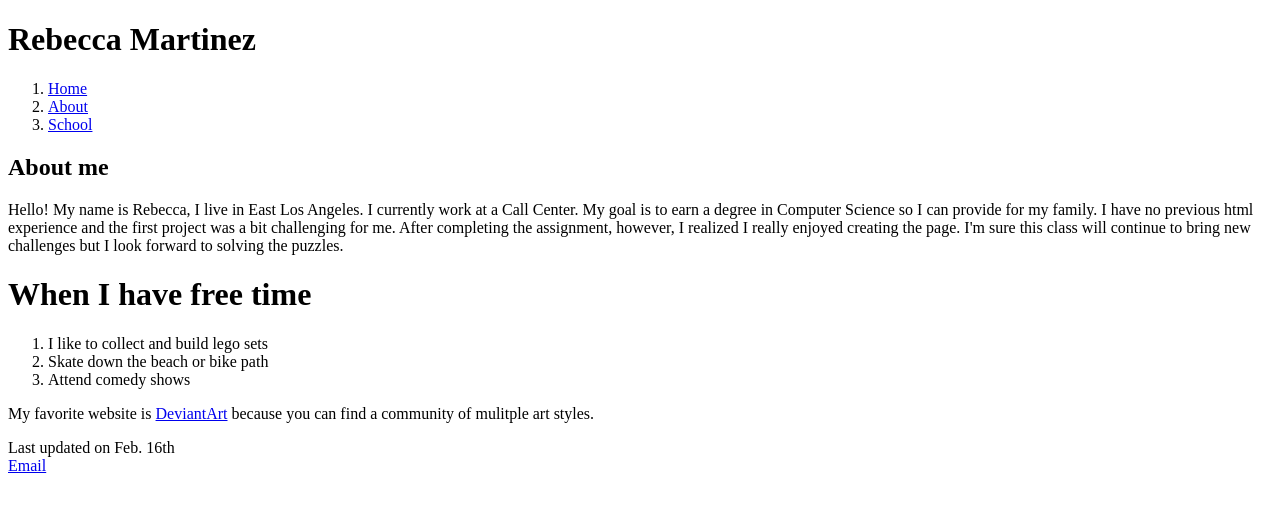
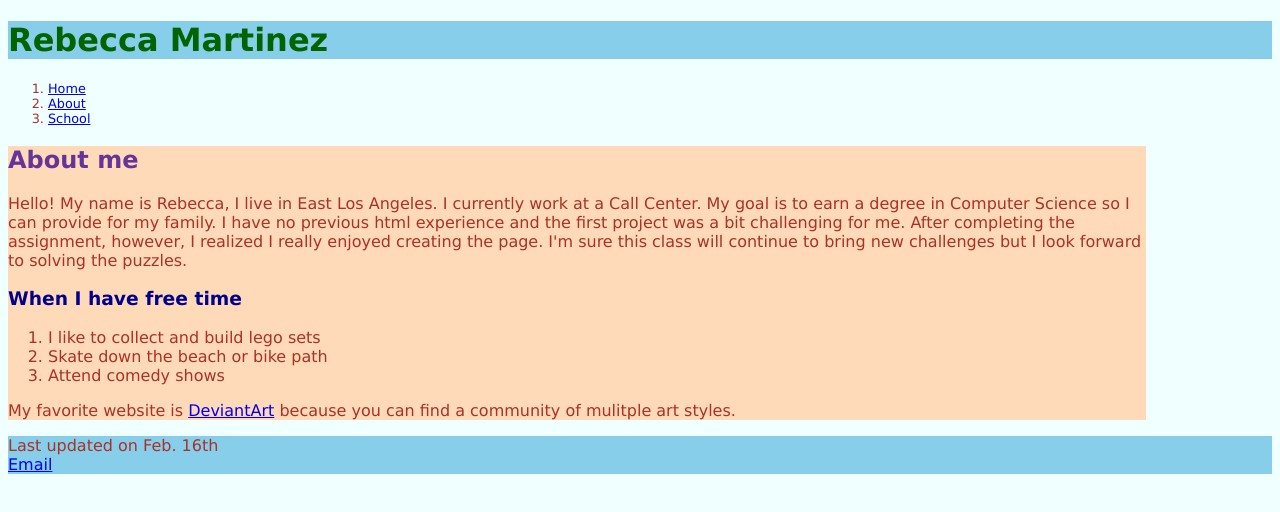
Before and after one commit to modestmoossee/Cis162, a plain HTML site: page index.html in a window 1280 px wide. Drawn offline with Linux system fonts and the light colour scheme.

Commit message:
Add files via upload
Project 1-3

```diff
--- a/index.html
+++ b/index.html
@@ -2,10 +2,11 @@
 <html lang="en">
 <head>
     <meta charset="utf-8" >
+    <link rel="stylesheet" href="main.css">
 <title>Rebecca Martinez</title>
 </head>
 <body>
-    <h1>Rebecca Martinez</h1>
+    <header><h1>Rebecca Martinez</h1></header>
     <nav><ol>
             <li><a href="index.html">Home</a>
             </li>
@@ -13,16 +14,17 @@
             </li>
             <li><a href="https://www.cerritos.edu/">School</a>
             </li></ol>
-       </nav>
+    </nav>
+    <section>
 <h2>About me</h2>
 <p>Hello! My name is Rebecca, I live in East Los Angeles. I currently work at a Call Center. My goal is to earn a degree in Computer Science so I can provide for my family. I have no previous html experience and the first project was a bit challenging for me. After completing the assignment, however, I realized I really enjoyed creating the page. I'm sure this class will continue to bring new challenges but I look forward to solving the puzzles.</p>
-<h1>When I have free time </h1>
+<h3>When I have free time </h3>
 <ol>
 <li> I like to collect and build lego sets</li>
 <li> Skate down the beach or bike path </li>
 <li> Attend comedy shows </li></ol>
 
-<p>My favorite website is <a href="https://www.deviantart.com/">DeviantArt</a> because you can find a community of mulitple art styles. </p>
+<p>My favorite website is <a href="https://www.deviantart.com/">DeviantArt</a> because you can find a community of mulitple art styles. </p></section>
 
 <footer>Last updated on Feb. 16th</footer>
     <footer> <a href="mailto:123fakestreet@example.com">Email</a></footer>
```
Also changed, not shown: about.html (+1 -0 lines).
